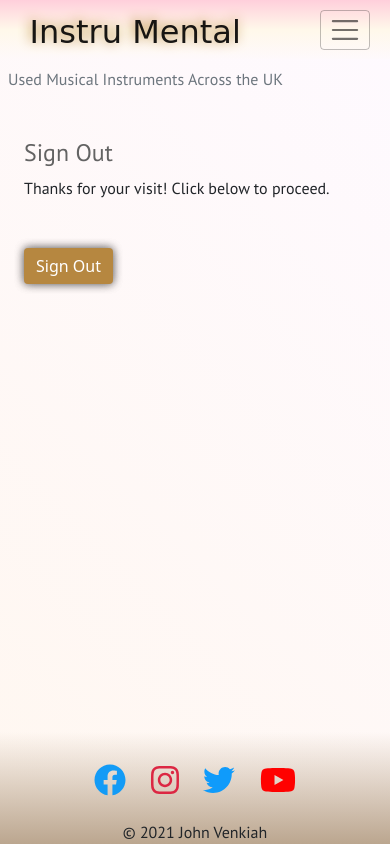
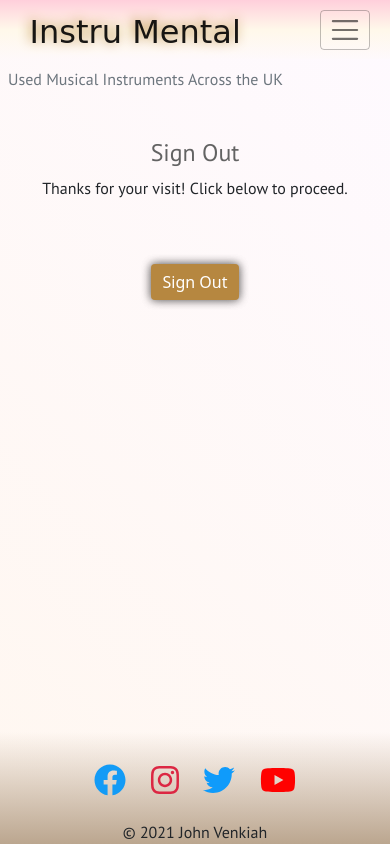
Before and after one commit to johnvenkiah/CI_PP4_John_Venkiah, a Django app: page /accounts/logout/ in a window 390 px wide. Run offline with Django 3.2, Linux system fonts and the light colour scheme; a user stored in the database is signed in; some web fonts are replaced.

Commit message:
style sign out page for tablet

```diff
--- a/templates/account/logout.html
+++ b/templates/account/logout.html
@@ -5,12 +5,12 @@
 {% block head_title %}{% trans "Sign Out" %}{% endblock %}
 
 {% block content %}
-<div class="row g-0">
-    <div class="col mx-auto p-4">
+<div class="row text-center g-0">
+    <div class="col p-4 mx-auto mt-md-5 d-grid">
         <h2>{% trans "Sign Out" %}</h1>
 
             <p>{% trans 'Thanks for your visit! Click below to proceed.' %}</p>
-            <form method="post" action="{% url 'account_logout' %}">
+            <form method="post" class="text-center mx-auto" action="{% url 'account_logout' %}">
                 {% csrf_token %}
                 {% if redirect_field_value %}
                 <input type="hidden" name="{{ redirect_field_name }}" value="{{ redirect_field_value }}" />
```
